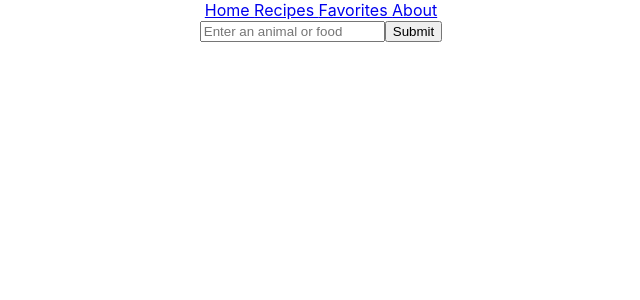
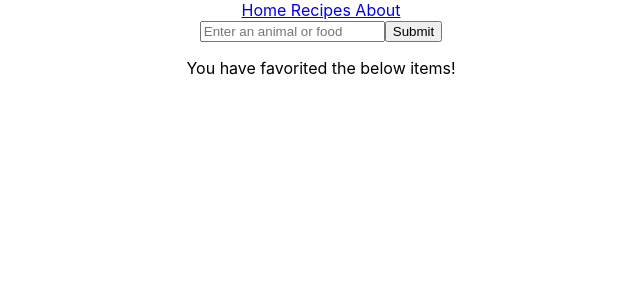
Before and after one commit to ajmurray211/Project-2, a React (Create React App) app: page /recipes in a window 1280 px wide. Shown: the top 300 px of the page, without its empty margins (319-959 px from the left). Built offline with nearby package versions, Linux system fonts and the light colour scheme.

Commit message:
Moved Favorites Moved favorites from being located in the nave to only be in the recipes.js at the bottom. the favorites now returns the name with the location from the api as a link.

```diff
--- a/src/App.js
+++ b/src/App.js
@@ -2,7 +2,6 @@ import './App.css';
 import { Route, Routes, Link } from 'react-router-dom'
 import Home from './Components/Home';
 import Recipes from './Components/Recipes';
-import Favorites from './Components/Favorites';
 import About from './Components/About'
 import { useState } from 'react'
 
@@ -14,7 +13,6 @@ function App() {
       <nav>
         <Link to='/'> Home </Link>
         <Link to='/recipes'> Recipes </Link>
-        <Link to='/favorites'> Favorites </Link>
         <Link to='/about'> About </Link>
       </nav>
 
@@ -25,13 +23,10 @@ function App() {
             favorite={favorite}
             setFavorite={setFavorites}
           />}></Route>
-          <Route path='/favorites' element={<Favorites
-            favorite={favorite}
-            setFavorites={setFavorites}
-          />}></Route>
           <Route path='/about' element={<About/>}></Route>
         </Routes>
       </div>
+
     </div>
   );
 }
--- a/src/Components/Favorites.js
+++ b/src/Components/Favorites.js
@@ -1,14 +1,14 @@
 const Favorites = (props) => {
-    let names = props.favorite
-    const mappedNames = names.map((name) => {
+    let favorites = props.favorite
+    const mappedData = favorites.map((favorite) => {
         return (
-            <li>{name}</li>
+            <a href={favorite.url} target='_blank'>{favorite.id}</a>
         )
     })
     return (
         <div>
             <p>You have favorited the below items!</p>
-            {mappedNames}
+            {mappedData}
         </div>
     );
 }
--- a/src/Components/RecipeTile.js
+++ b/src/Components/RecipeTile.js
@@ -9,7 +9,7 @@ const RecipeTile = (props) => {
                 <p>Cuisine: {props.food.cuisineType}</p>
                 <a href={props.food.url} target='_blank'> More Information </a>
             </section>
-            <button onClick={props.handleFavorite} className="FavBtn" id={props.food.label}>Favorite</button>
+            <button onClick={() => props.handleFavorite(props.food.label, props.food.url)} className="FavBtn">Favorite</button>
         </li>
     );
 }
--- a/src/Components/Recipes.js
+++ b/src/Components/Recipes.js
@@ -1,4 +1,5 @@
-import { useState} from "react"
+import { useState } from "react"
+import Favorites from "./Favorites";
 import RecipeTile from "./RecipeTile";
 
 const Recipes = (props) => {
@@ -27,10 +28,9 @@ const Recipes = (props) => {
     // This function is linked the the button returned from mappedInfo
     // It takes in the use state from app.js as a prop then makes a coppy of the array, pushes the name
     // associated with the target to the copied array and updates the state to the new array
-    const handleFavorite = (event) => {
-        event.preventDefault()
+    const handleFavorite = (id, url) => {
         let copyFavorites = [...props.favorite]
-        copyFavorites.push(event.target.id)
+        copyFavorites.push({id:id, url:url})
         props.setFavorite(copyFavorites)
     }
 
@@ -52,7 +52,9 @@ const Recipes = (props) => {
             <ul>
                 {mappedInfo}
             </ul>
-
+            <Favorites
+            favorite={props.favorite}
+            ></Favorites>
         </div>
     );
 }
```
